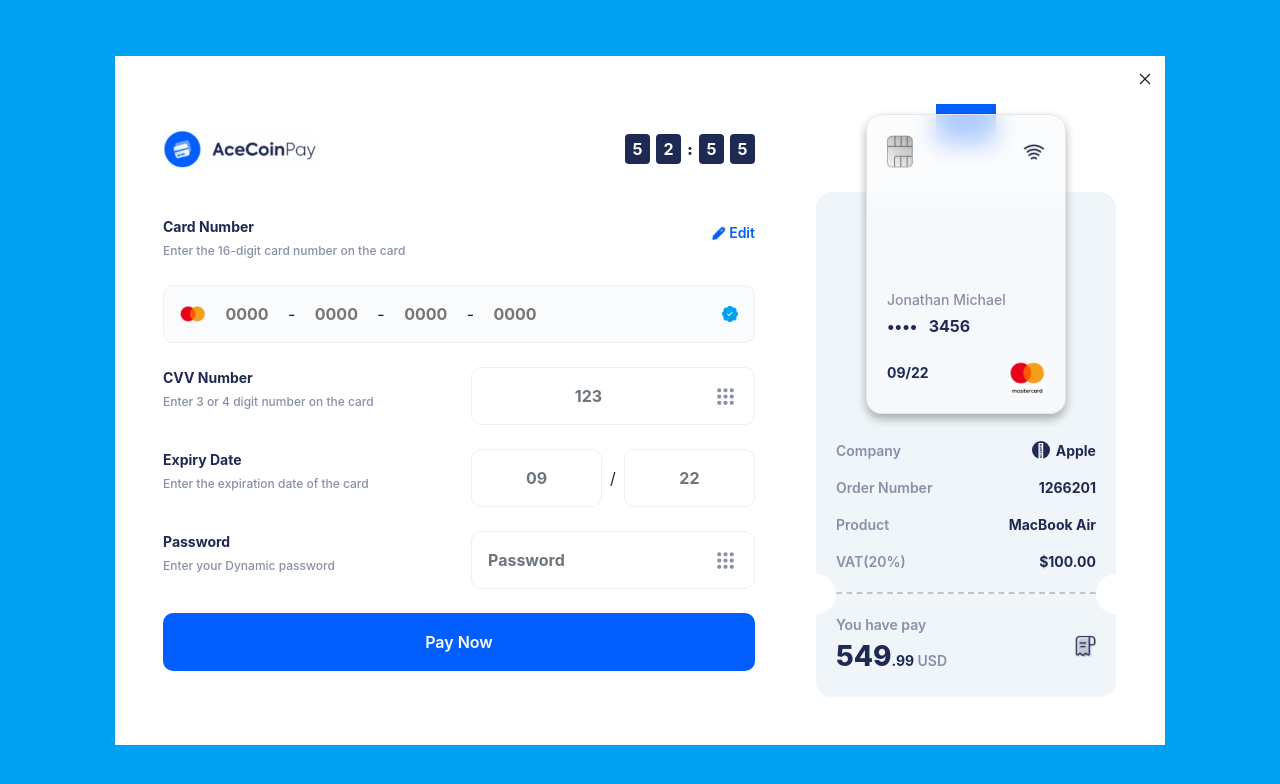
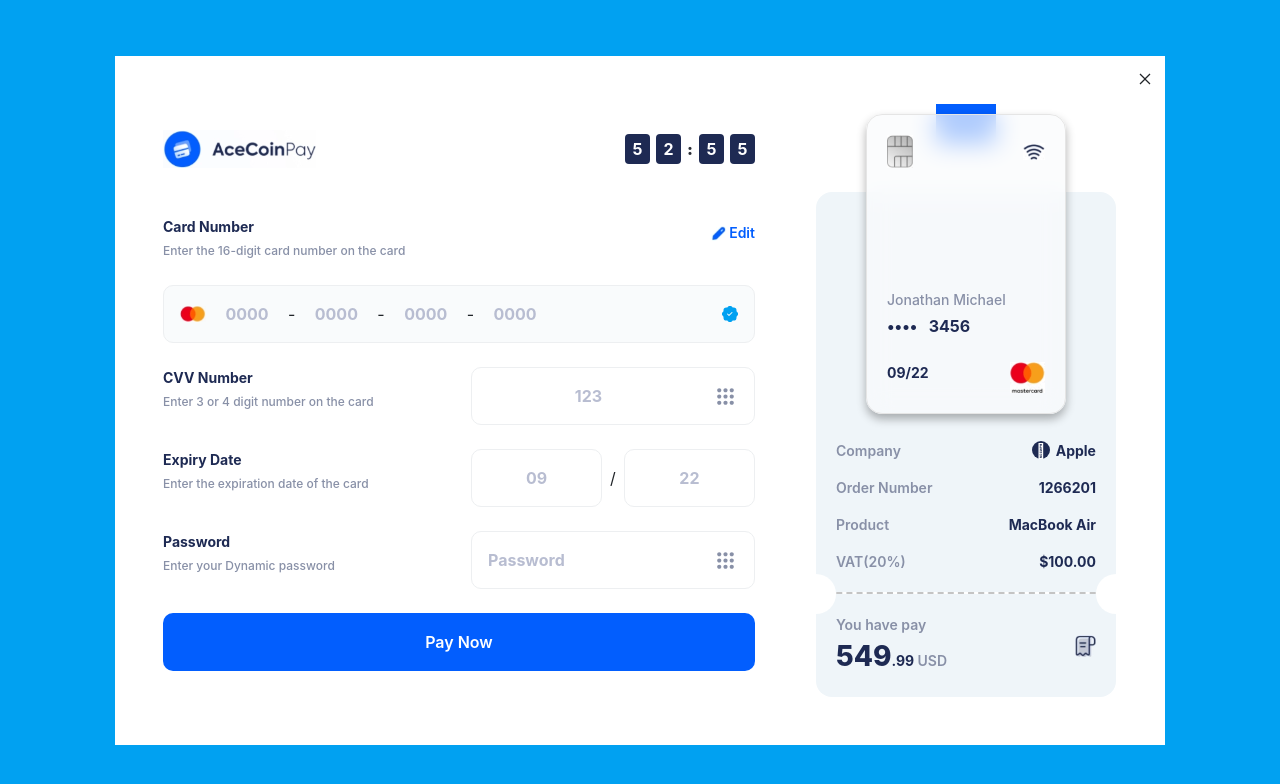
Before and after one commit to shinaayomi/team-recruit-test, a React (Create React App) app: page / in a window 1280 px wide. Shown: the top 784 px of the page. Built offline with nearby package versions, Linux system fonts and the light colour scheme.

Commit message:
completed

```diff
--- a/src/App.css
+++ b/src/App.css
@@ -117,6 +117,7 @@
 }
 
 .cvv-input-wrapper .form-control {
+  background: transparent;
   font-weight: 700;
   border: none;
   box-shadow: none;
@@ -136,6 +137,7 @@
 
 .expiry-input-wrapper .form-control {
   height: 58px;
+  background-color: transparent;
   font-weight: 700;
   border: 1px solid #edeff1;
   border-radius: 10px;
--- a/src/App.js
+++ b/src/App.js
@@ -64,10 +64,10 @@
           <div className="timer">
             {minutes.toLocaleString().substring(0, 1)}
           </div>
-          <div className="timer">{minutes.toString().slice(1, 2)}</div>
+          <div className="timer">{minutes.toLocaleString().charAt(1)}</div>
           <div className="timerDivider">:</div>
-          <div className="timer">{seconds.toString().substring(0, 1)}</div>
-          <div className="timer">{seconds.toString().slice(1, 2)}</div>
+          <div className="timer">{seconds.toString().charAt(0)}</div>
+          <div className="timer">{seconds.toString().charAt(1)}</div>
         </div>
       </div>
       <div className="d-flex justify-content-between mb-4">
@@ -76,7 +76,7 @@
           <label htmlFor="">Enter the 16-digit card number on the card</label>
         </div>
         <div>
-          <button className="btn edit-btn px-0">
+          <button className="btn edit-btn px-0" onClick={props.editBtn}>
             <img src={Pen} alt="Edit" className="img-fluid" /> Edit
           </button>
         </div>
@@ -92,6 +92,7 @@
             size={4}
             placeholder="0000"
             onKeyUp={(event) => moveToNextField(event, "secondNum")}
+            disabled={props.disabled}
             required
           />
           -
@@ -102,6 +103,7 @@
             size={4}
             placeholder="0000"
             onKeyUp={(event) => moveToNextField(event, "thirdNum")}
+            disabled={props.disabled}
             required
           />
           -
@@ -112,6 +114,7 @@
             size={4}
             placeholder="0000"
             onKeyUp={(event) => moveToNextField(event, "forthNum")}
+            disabled={props.disabled}
             required
           />
           -
@@ -122,6 +125,7 @@
             size={4}
             onChange={props.ForthNum}
             placeholder="0000"
+            disabled={props.disabled}
             required
           />
         </div>
@@ -143,6 +147,7 @@
               minLength={3}
               maxLength={4}
               placeholder="123"
+              disabled={props.disabled}
               required
             />
             <button className="btn">
@@ -170,6 +175,7 @@
               placeholder="09"
               onChange={props.expiredMonth}
               onKeyUp={(event) => moveToNextField(event, "expired-year")}
+              disabled={props.disabled}
               required
             />
             /
@@ -181,6 +187,7 @@
               maxLength={2}
               placeholder="22"
               onChange={props.expiredYear}
+              disabled={props.disabled}
               required
             />
           </div>
@@ -200,6 +207,7 @@
               type="password"
               className="form-control"
               placeholder="Password"
+              disabled={props.disabled}
               required
             />
             <button className="btn">
@@ -209,7 +217,7 @@
         </div>
       </div>
       {/* end Password */}
-      <button className="btn pay-btn" htmltype="submit">
+      <button className="btn pay-btn" onClick={props.payBtn}>
         Pay Now
       </button>
     </div>
@@ -313,6 +321,7 @@
   const [forthNumValue, setForthNumValue] = useState("3456");
   const [monthExpired, setMonthExpired] = useState("09");
   const [yearExpired, setYearExpired] = useState("22");
+  const [disabledInput, setDisabledInput] = useState(true);
 
   return (
     <>
@@ -336,6 +345,9 @@
                 ForthNum={(e) => setForthNumValue(e.target.value)}
                 expiredMonth={(e) => setMonthExpired(e.target.value)}
                 expiredYear={(e) => setYearExpired(e.target.value)}
+                disabled={disabledInput}
+                editBtn={() => setDisabledInput(false)}
+                payBtn={() => setDisabledInput(true)}
               />
               {/* end first column */}
 
--- a/src/index.css
+++ b/src/index.css
@@ -21,3 +21,7 @@
   font-family: source-code-pro, Menlo, Monaco, Consolas, "Courier New",
     monospace;
 }
+
+input:disabled::placeholder {
+  color: #b8bdd1;
+}
```
